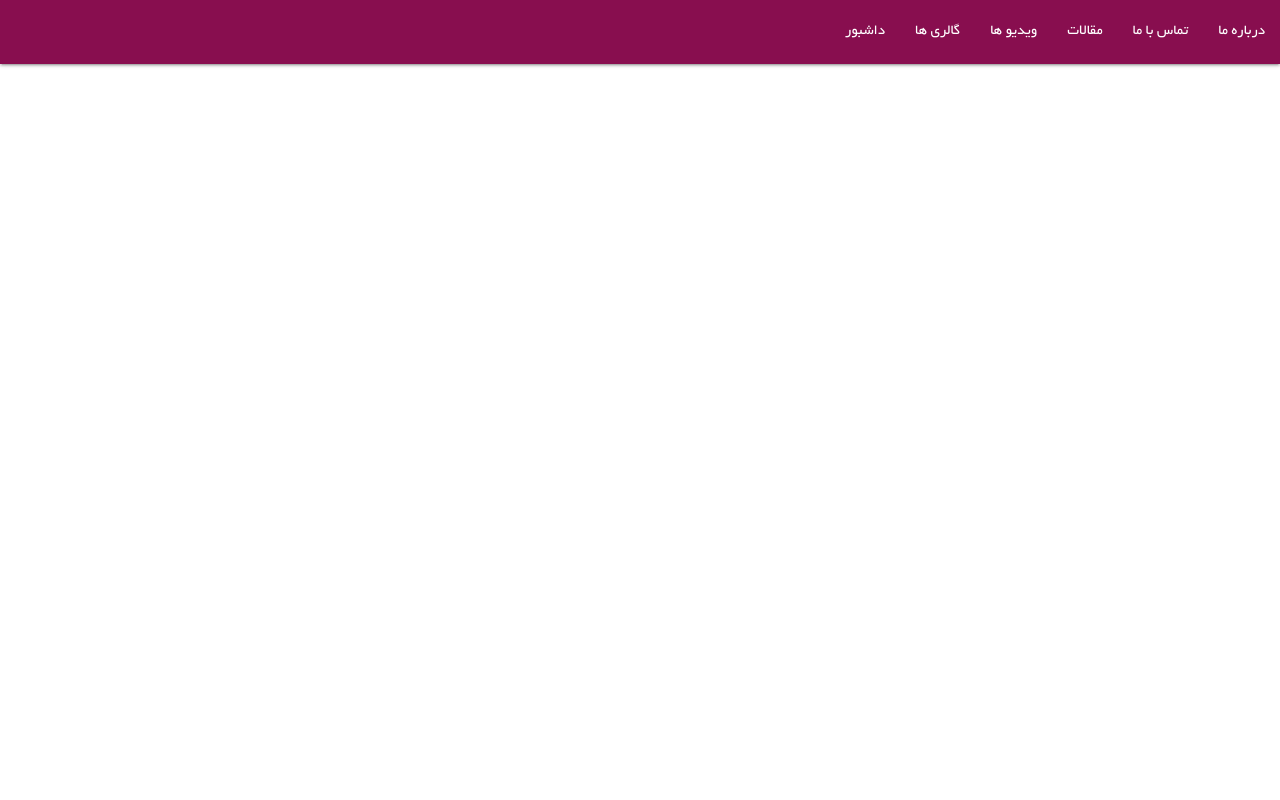
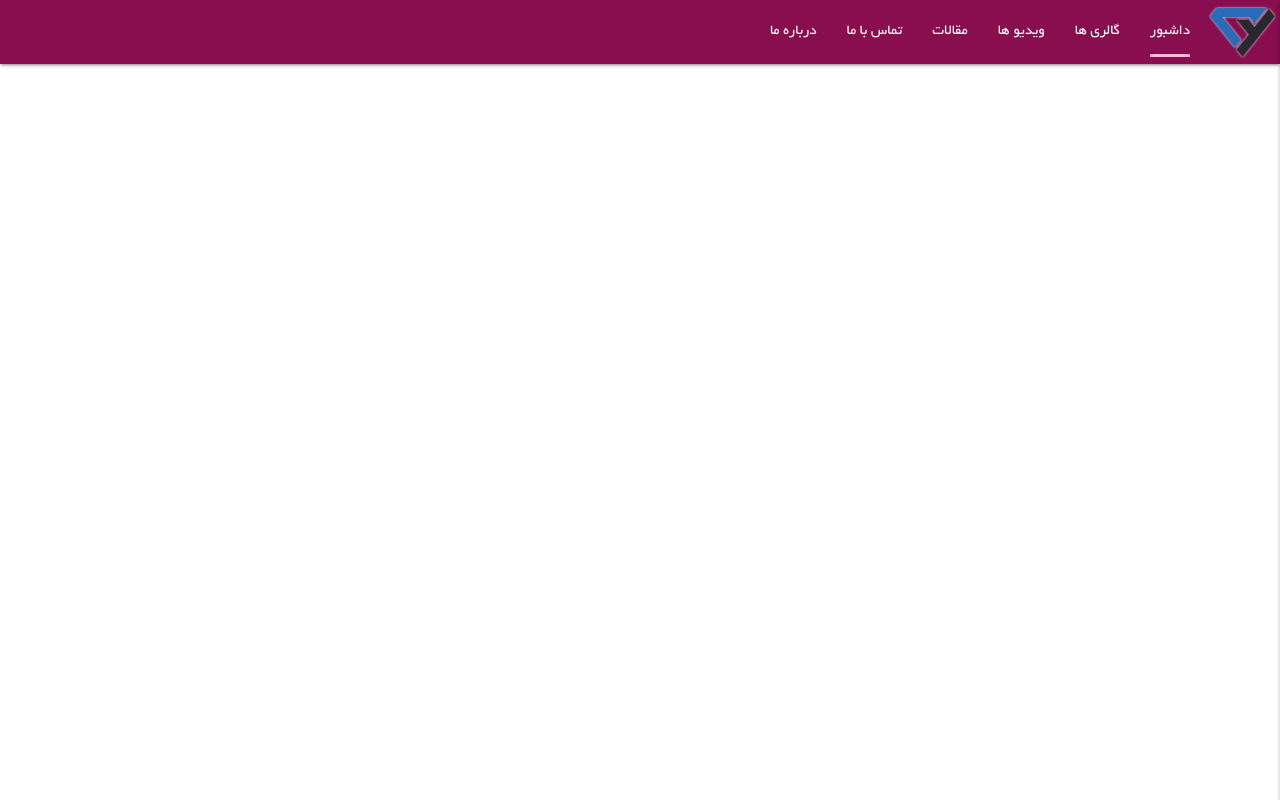
Before and after one commit to rezamansourireza/decoration, a plain HTML site: page index.html in a window 1280 px wide. Drawn offline with Linux system fonts and the light colour scheme; files whose address does not match are found by name.

Commit message:
part #1 navbar

```diff
--- a/index.html
+++ b/index.html
@@ -1,24 +1,26 @@
 <!DOCTYPE html>
 <html lang="en">
+
 <head>
   <meta charset="UTF-8">
   <meta name="viewport" content="width=device-width, initial-scale=1.0">
-    <title>Decoration</title>
+  <title>دکوراسیون کدیاد</title>
   <link rel="stylesheet" href="/main/css/materialize.min.css">
   <link rel="stylesheet" href="/main/fontawesome/css/all.css">
   <link rel="stylesheet" href="/main/css/materialize-rtl.css">
   <link rel="stylesheet" href="/main/css/style.css">
 </head>
+
 <body dir="rtl">
   <!-------------------------------- NavBar Start ----------------------------->
   <div class="navbar-fixed">
     <nav class="pink darken-4">
       <a href="#!" class="brand-logo">
-        <img src="/main/image/logo.png" alt="دیکوراسیون کدیاد">
+        <img src="/main/image/logo.png">
       </a>
       <a href="#" data-target="mobile-demo" class="sidenav-trigger"><i class="fas fa-bars"></i></a>
-      <ul class="navbar_ul right hide-on-med-and-down main_ul_navbar">
-        <li class="tab"><a class="menu_links_desktop" href="#content1">داشبور</a></li>
+      <ul class="right hide-on-med-and-down navbar_ul main_ul_navbar">
+        <li class="tab"><a class="menu_links_desktop active" href="#content1">داشبور</a></li>
         <li class="tab"><a class="menu_links_desktop" href="#content2">گالری ها</a></li>
         <li class="tab"><a class="menu_links_desktop" href="#content3">ویدیو ها</a></li>
         <li class="tab"><a class="menu_links_desktop" href="#content4">مقالات</a></li>
@@ -27,6 +29,7 @@
       </ul>
     </nav>
   </div>
+
   <ul class="sidenav main_ul_navbar" id="mobile-demo">
     <li class="tab"><a class="menu_item_list" href="#content1">داشبور</a></li>
     <li class="tab"><a class="menu_item_list" href="#content2">گالری ها</a></li>
@@ -42,4 +45,5 @@
   <script src="/main/js/materialize.min.js"></script>
   <script src="/main/js/app.js"></script>
 </body>
+
 </html>
--- a/main/css/style.css
+++ b/main/css/style.css
@@ -3,12 +3,92 @@
     src: url(/main/font/BYekan/BYekan-webfont.eot) format(eot),
         url(/main/font/BYekan/BYekan-webfont.ttf) format(truetype),
         url(/main/font/BYekan/BYekan-webfont.woff) format(woff);
-        font-weight: normal;
-        font-style: normal;
+    font-weight: normal;
+    font-style: normal;
 }
 
 * {
-    direction: ltr;
     font-family: "Byekan";
+    direction: rtl;
     text-align: right;
 }
+
+/* -------=============== ScrollBar start =============--------- */
+::-webkit-scrollbar {
+    width: 5px !important;
+}
+
+::-webkit-scrollbar-track {
+    background: #fff;
+}
+
+::-webkit-scrollbar-thumb {
+    background: #888;
+}
+
+::-webkit-scrollbar-thumb:hover {
+    background: #555;
+}
+
+/* -------=============== ScrollBar   end =============--------- */
+
+nav .brand-logo{
+    width: 65px;
+    top: 0.5rem;
+}
+
+nav .brand-logo img{
+    width: 100%;
+    filter: drop-shadow(0 0 1px white);
+    transition: all 200ms ease;
+}
+
+nav .brand-logo img:hover{
+    filter: drop-shadow(0 0 5px #f8bbd0);
+    transition: all 200ms ease;
+}
+
+@media (min-width:992px){
+    nav .brand-logo{
+        right: 5px !important;
+    }
+}
+
+.navbar_ul{
+    display: flex;
+    position: relative;
+    right: 75px !important;
+}
+
+.menu_links_desktop::after {
+    content: "";
+    width: 100%;
+    height: 3px;
+    background-color: #f8bbd0;
+    display: block;
+    position: relative;
+    bottom: 10px;
+    transform: scale(0);
+    transition: all ease 200ms;
+    border-radius: 10%;
+}
+
+.menu_links_desktop:hover::after {
+    transform: scale(1);
+}
+
+.menu_links_desktop.active::after {
+    content: "";
+    width: 100%;
+    height: 3px;
+    background-color: #f8bbd0;
+    display: block;
+    position: relative;
+    bottom: 10px;
+    transform: scale(1);
+    border-radius: 10%;
+}
+
+nav .sidenav-trigger{
+    float: right !important;
+}
--- a/main/js/app.js
+++ b/main/js/app.js
@@ -0,0 +1,8 @@
+document.addEventListener('DOMContentLoaded', function () {
+    var elems = document.querySelectorAll('.sidenav');
+    M.Sidenav.init(elems, {
+        edge: "right",
+    });
+
+
+});
```
Lines whose indentation alone changed are shown as unchanged.
